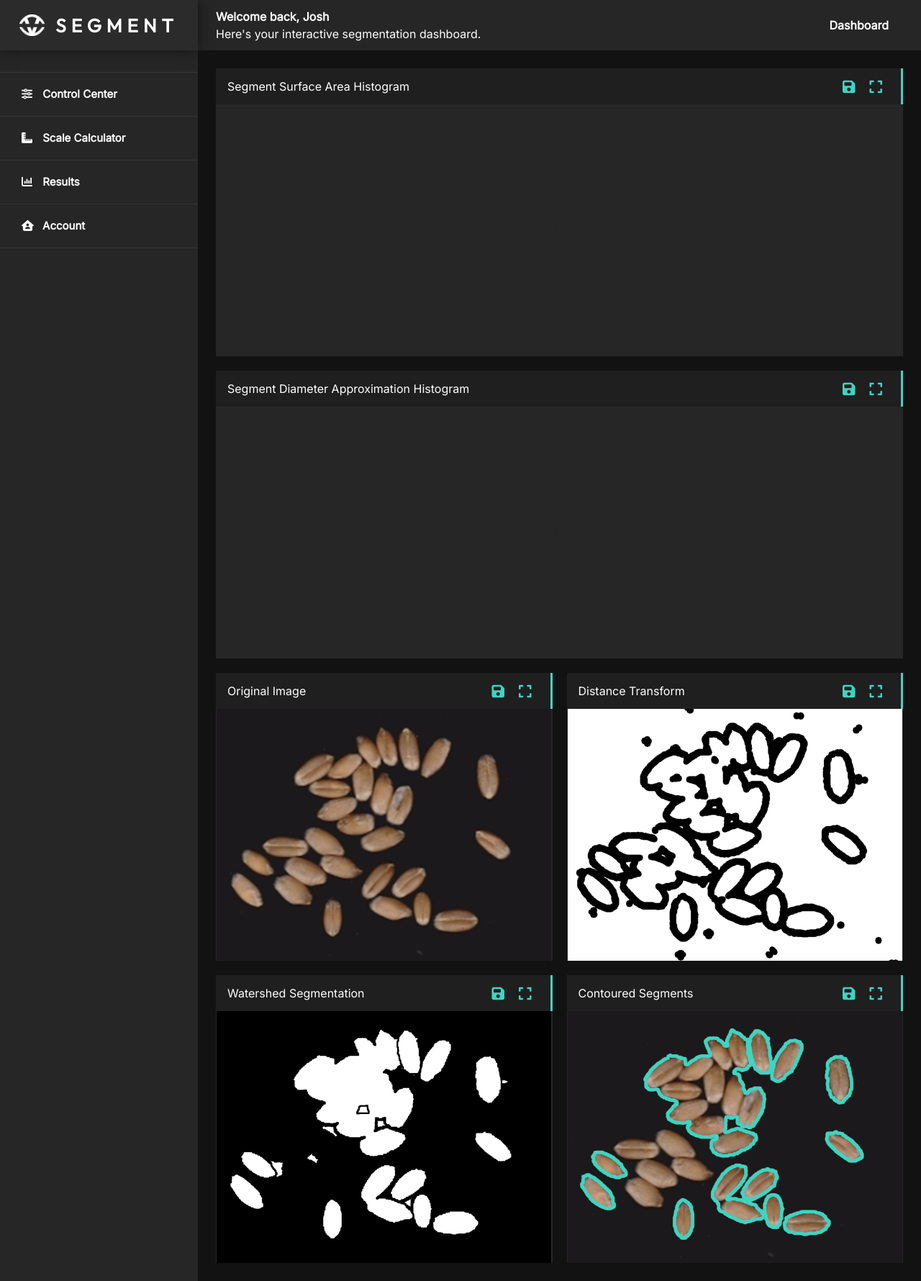
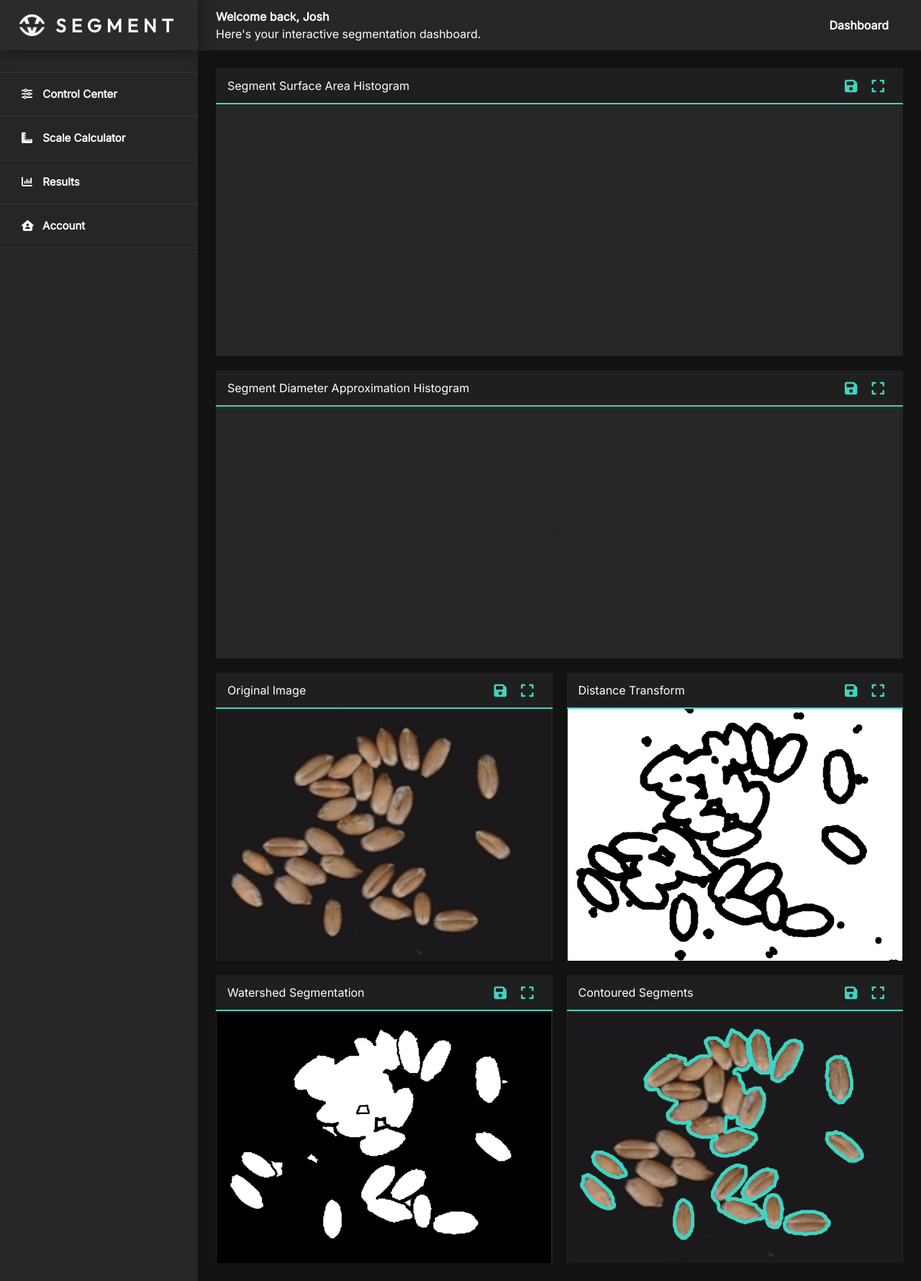
Before and after one commit to Joshnovski/segment_cv, a Flask app: page /dashboard in a window 1280 px wide. Shown: the whole page at 72% size. Run offline with Flask 3, Linux system fonts and the light colour scheme; a user stored in the database is signed in; parts of the project's set-up code (start-up, migrations or seed data) failed here and were passed over; some libraries are stand-ins or nearby versions.

Commit message:
save point

```diff
--- a/static/grid.css
+++ b/static/grid.css
@@ -19,7 +19,7 @@
 height: 50px;
 font-weight: 500;
 background-color: #1F1F1F;
-border-right: 3px solid #3FD4C1;
+border-bottom: 2px solid #3FD4C1;
 color: white;
 display: flex;
 align-items: center;
--- a/static/scripts/card_overlay.js
+++ b/static/scripts/card_overlay.js
@@ -1,22 +1,32 @@
 document.addEventListener('DOMContentLoaded', function() {
 
     const overlay = document.getElementById("overlay");
-    const enlargedCardHeader = overlay.querySelector('.card-header');
+    let enlargedCardHeader = overlay.querySelector('.card-header');
     const enlargedCardContainer = overlay.querySelector('.card-container');
-    const closeIcon = overlay.querySelector('.close-icon');
 
     // Show the enlarged card when the expand-icon is clicked
     document.querySelectorAll('.expand-icon').forEach(icon => {
         icon.addEventListener('click', function() {
             const originalCard = icon.closest('.card');
 
-            // Copying header content
-            const originalHeaderContent = originalCard.querySelector('.card-header').cloneNode(true);
-            enlargedCardHeader.innerHTML = '';
+            // Get header text
+            const headerText = originalCard.querySelector('.card-header').firstChild.textContent.trim();
+
+            // Copying header inner content
+            const originalHeaderContent = originalCard.querySelector('.icon-container').cloneNode(true);
+
+            // Clearing and appending text and icons to the enlarged card's header
+            enlargedCardHeader.innerHTML = headerText;
             enlargedCardHeader.appendChild(originalHeaderContent);
+
             const newExpandIcon = enlargedCardHeader.querySelector('.expand-icon');
             newExpandIcon.classList.remove('expand-icon');
             newExpandIcon.classList.add('fa-times', 'close-icon');
+
+            // Need to bind the close event to the new close icon
+            newExpandIcon.addEventListener('click', function() {
+                overlay.style.display = 'none';
+            });
 
             // Copying main content
             const originalMainContent = originalCard.querySelector('.card-container').innerHTML;
@@ -26,10 +36,4 @@
             overlay.style.display = 'flex';
         });
     });
-
-    // Hide the enlarged card when the close-icon (X) is clicked
-    closeIcon.addEventListener('click', function() {
-        overlay.style.display = 'none';
-    });
-
 });
```
Also changed, not shown: 7 other files.
